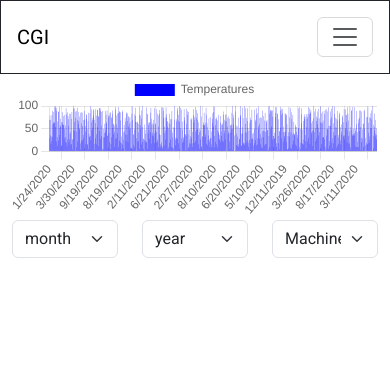
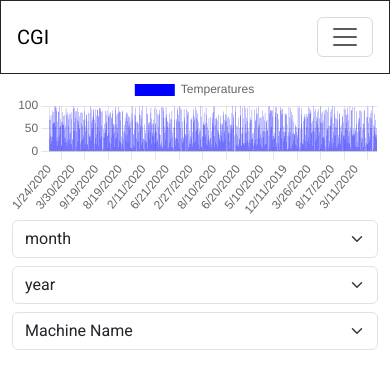
Before and after one commit to Mohamed-hussain-pro/cgi-task, an Angular app: page /machines in a window 390 px wide. Shown: the top 388 px of the page. Built offline with nearby package versions, Linux system fonts and the light colour scheme; data requests are answered from the project's data file.

Commit message:
adjust lists for small screens

```diff
--- a/src/app/components/bar-chart/bar-chart.component.html
+++ b/src/app/components/bar-chart/bar-chart.component.html
@@ -5,22 +5,22 @@
     </div>
 
     <div class="row">
-        <div class="col">
+        <div class="col-md-4">
             <select (change)="onSelectOptionMonth($event)" class="form-select" aria-label="Default select example">
                 <option selected>month</option>
 
                 <option *ngFor="let month of months" value="{{month}}">{{ month }}</option>
             </select>
         </div>
-        <div class="col">
-            <select (change)="onSelectOptionYear($event)" class="form-select" aria-label="Default select example">
+        <div class="col-md-4">
+            <select (change)="onSelectOptionYear($event)" class="form-select mt-2 mt-md-0" aria-label="Default select example">
                 <option selected>year</option>
 
                 <option *ngFor="let year of years" value="{{year}}">{{ year }}</option>
             </select>
         </div>
-        <div class="col">
-            <select (change)="onSelectOptionName($event)" class="form-select" aria-label="Default select example">
+        <div class="col-md-4">
+            <select (change)="onSelectOptionName($event)" class="form-select mt-2 mt-md-0" aria-label="Default select example">
                 <option selected>Machine Name</option>
 
                 <option *ngFor="let name of machines" value="{{name}}">{{ name }}</option>
--- a/src/app/components/line-chart/line-chart.component.html
+++ b/src/app/components/line-chart/line-chart.component.html
@@ -5,15 +5,15 @@
     </div>
 
     <div class="row">
-        <div class="col">
-            <select (change)="onSelectOptionMonth($event)" class="form-select" aria-label="Default select example">
+        <div class="col-md-6">
+            <select (change)="onSelectOptionMonth($event)" class="form-select mt-2 mt-md-3" aria-label="Default select example">
                 <option selected>Month</option>
 
                 <option *ngFor="let month of months" value="{{month}}">{{ month }}</option>
             </select>
         </div>
-        <div class="col">
-            <select (change)="onSelectOptionYear($event)" class="form-select" aria-label="Default select example">
+        <div class="col-md-6">
+            <select (change)="onSelectOptionYear($event)" class="form-select mt-2 mt-md-3" aria-label="Default select example">
                 <option selected>Year</option>
 
                 <option *ngFor="let year of years" value="{{year}}">{{ year }}</option>
```
